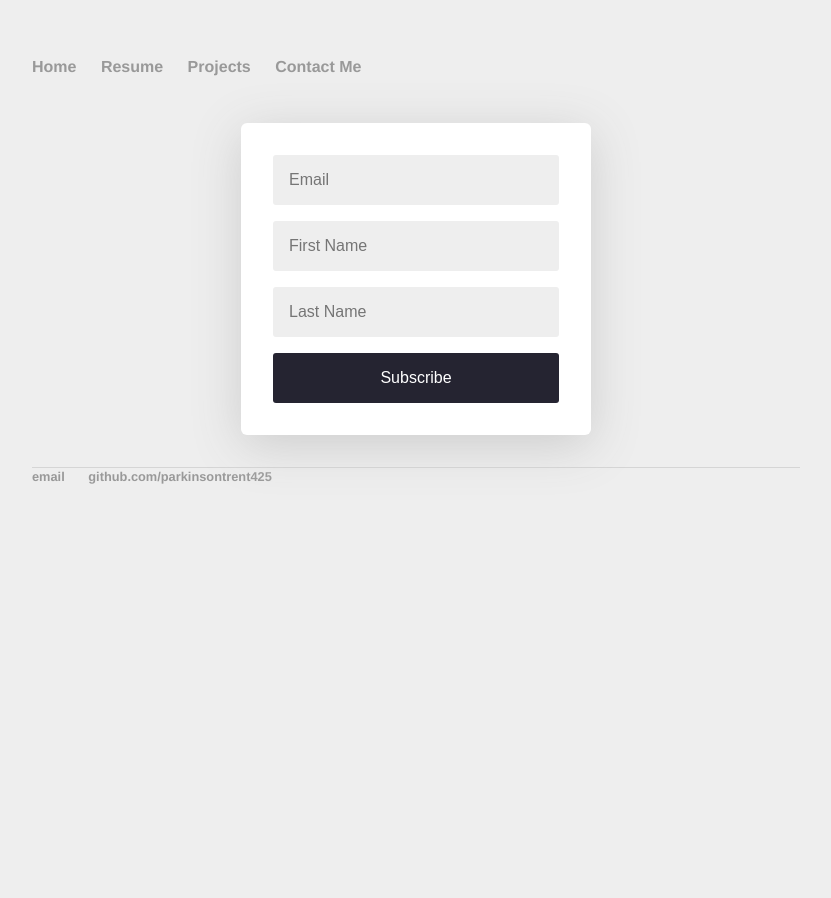
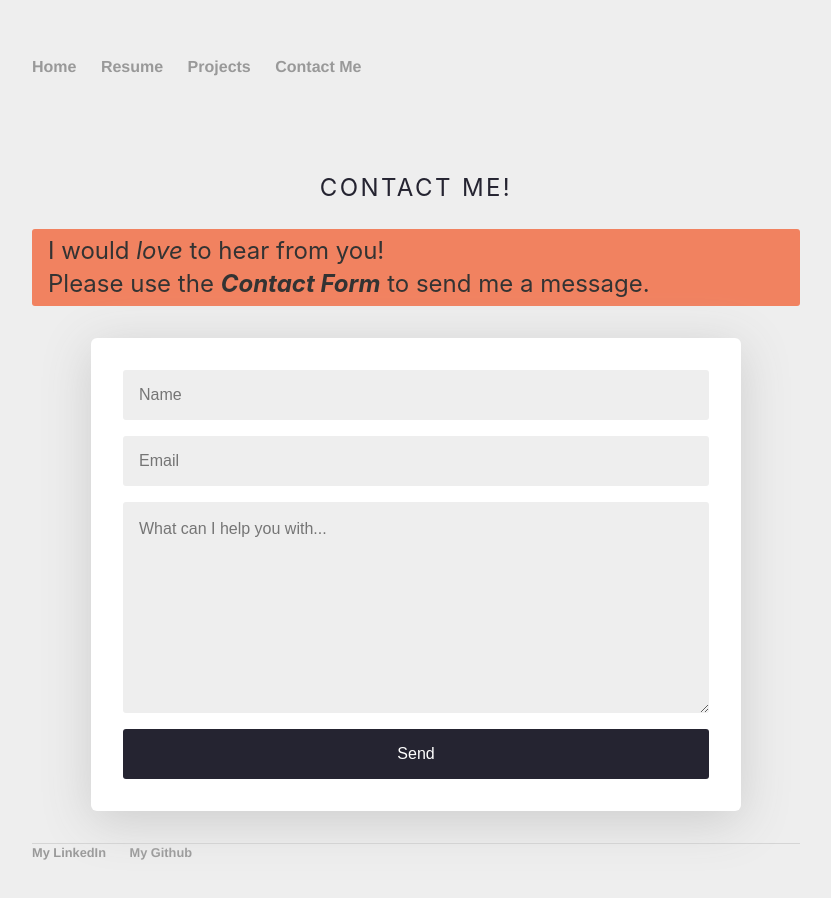
Before and after one commit to trentparkinson/trentparkinson.github.io, a plain HTML site: page form/index.html in a window 1280 px wide. Shown: the part 132-1030 px from the top of the page, without its empty margins (224-1055 px from the left). Before the commit the page ends 806 px from the top, so only its background shows below. Drawn offline with Linux system fonts and the light colour scheme.

Commit message:
Updated Contact Form - Message Input

```diff
--- a/css/main.css
+++ b/css/main.css
@@ -29,7 +29,7 @@
       align-items: center;
       justify-content: center;
       text-align: center;
-      width: 350px;
+      width: 650px;
       min-height: 300px;
       margin: 0 auto;
       box-shadow: 0 10px 50px 0 #ccc;
@@ -53,6 +53,25 @@
     input:focus {
       outline: 1px solid var(--accent);
     }
+
+	textarea:focus {
+      outline: 1px solid var(--accent);
+    }
+
+	textarea {
+	  appearance: none;
+	  background: #eee;
+      color: var(--purple);
+      padding: 1rem;
+      font-family: arial;
+      line-height: 1.4;
+	  width: 100%;
+	  font-size: inherit;
+	  margin-bottom: 1rem;
+	  border-radius: 3px;
+	  border: none;
+	}
+
 
     button {
       color: #fff;
@@ -165,3 +184,21 @@
 	ul.posts li {
 		list-style: none;
 	}
+
+	aside {
+		background: var(--accent); /* same color as selected state on site menu */
+		padding: 0.3em 1em;
+		border-radius: 3px;
+		color: #fff;
+		margin-bottom: 2em;
+	}
+
+	.content-head {
+	  font-weight: 400;
+	  text-transform: uppercase;
+	  letter-spacing: 0.1em;
+	  margin: 2em 0 1em;
+	}
+	.is-center {
+	  text-align: center;
+	}
--- a/form/index.html
+++ b/form/index.html
@@ -18,12 +18,21 @@
 		<br>
 		<br>
 
+		<h2 class="content-head is-center">Contact Me!</h2>
+		  <aside>
+			 <p>
+			   I would <em>love</em> to hear from you! </p>
+			   <p>Please use the <b><em>Contact Form</em></b>
+			   to send me a message.
+			 </p>
+		  </aside>
+
   <div class="form-container">
     <form name="submit-to-google-sheet">
+      <input name="Name" type="text" placeholder="Name" required>
       <input name="Email" type="email" placeholder="Email" required>
-      <input name="FirstName" type="text" placeholder="First Name">
-      <input name="LastName" type="text" placeholder="Last Name">
-      <button type="submit">Subscribe</button>
+	    <textarea id="Message" name="Message" rows=8 placeholder="What can I help you with..." required></textarea>
+      <button type="submit">Send</button>
     </form>
 
     <div class="loading js-loading is-hidden">
@@ -32,7 +41,8 @@
       </div>
     </div>
 
-    <p class="js-success-message is-hidden">Success!</p>
+    <p class="js-success-message is-hidden"><em>Thanks</em> for contacting me!
+      I will get back to you soon!</p>
     <p class="js-error-message is-hidden">Error!</p>
   </div>
 
@@ -77,8 +87,8 @@
 		</div><!-- /.container -->
 		<footer>
     		<ul>
-        		<li><a href="mailto:parkinsontrent425@gmail.com">email</a></li>
-        		<li><a href="https://github.com/parkinsontrent425">github.com/parkinsontrent425</a></li>
+        		<li><a href="https://www.linkedin.com/in/trent-parkinson-920836120">My LinkedIn</a></li>
+        		<li><a href="https://github.com/parkinsontrent425">My Github</a></li>
 			</ul>
 		</footer>
 	</body>
```
